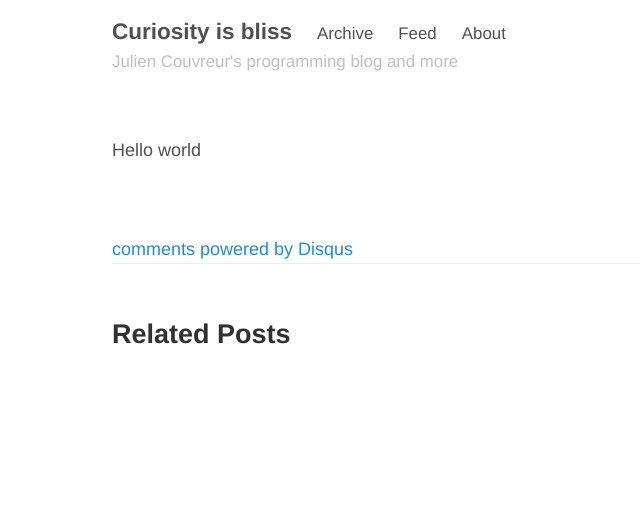
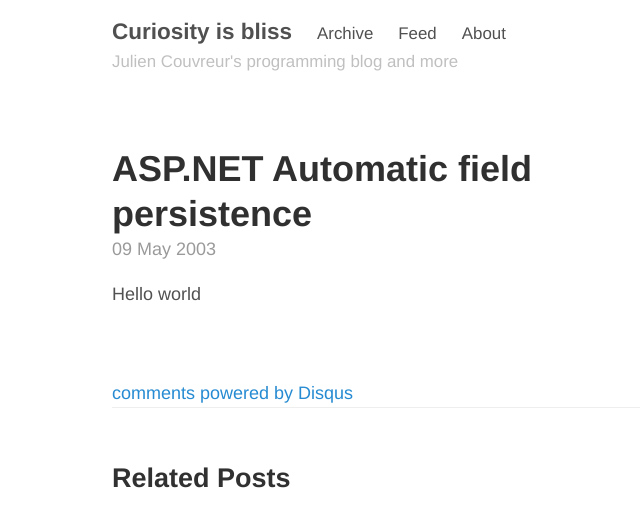
Before and after one commit to jcouv/jcouv.github.io, a Jekyll site: the page built from archives/000041.html, in a window 1280 px wide. Shown: the top 527 px of the page, without its empty margins (213-853 px from the left). Built offline with Jekyll 4.4.1, drawn with Linux system fonts in a browser that asks for light colours; comment, search, counter and statistics services are not loaded.

Commit message:
Debugging 41

```diff
--- a/archives/000041.html
+++ b/archives/000041.html
@@ -1,5 +1,5 @@
 ---
-title: ASP.NET: Automatic field persistence
+title: ASP.NET Automatic field persistence
 date: 2003-05-09 17:21:19 +0800
 disqus_identifier: 41
 disqus_url: http://blog.monstuff.com/archives/000041.html
```
